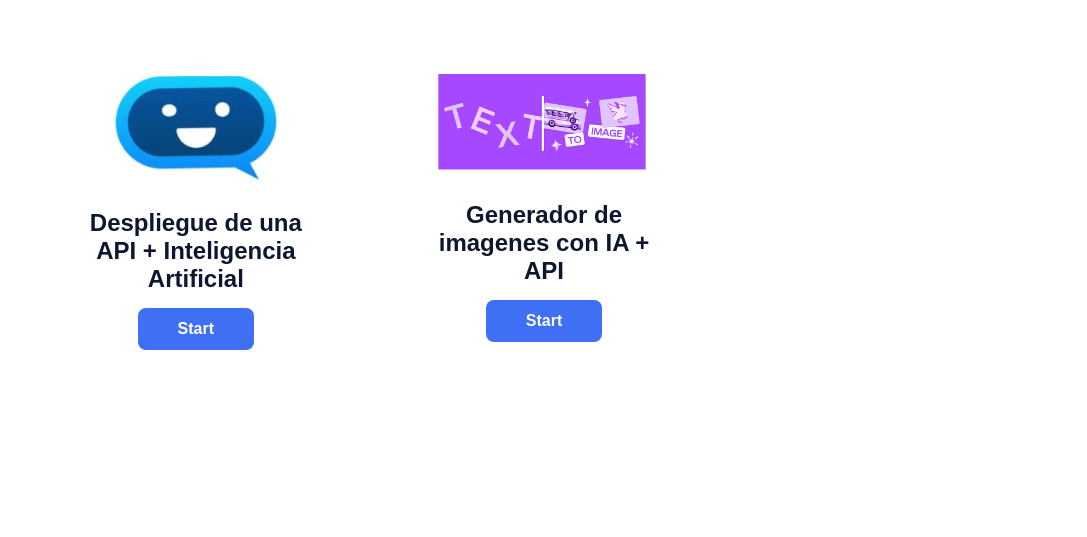
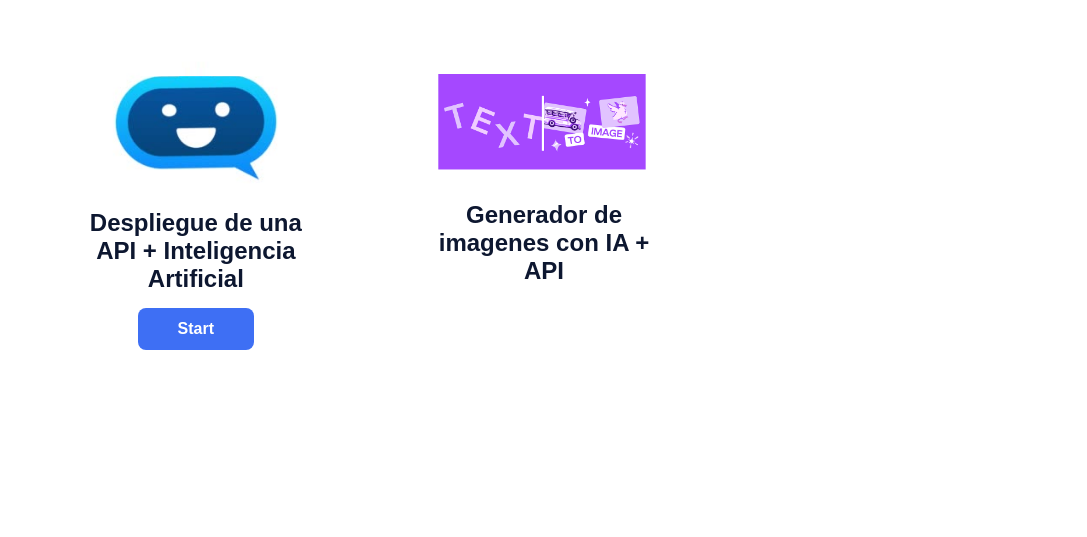
Before and after one commit to goldenrepo/john, a plain HTML site: page index.html in a window 1280 px wide. Shown: the part 138-675 px from the top of the page, without its empty margins (96-1183 px from the left). Drawn offline with Linux system fonts and the light colour scheme.

Commit message:
Update index.html

```diff
--- a/index.html
+++ b/index.html
@@ -60,7 +60,7 @@
                                 <div class="card_body">
                                     <h2>Generador de imagenes con IA + API</h2>
                                 </div>
-                                <a href="project2.html" class="button">Start</a>
+
                             </div>
                         </div>
                     </div>
```
